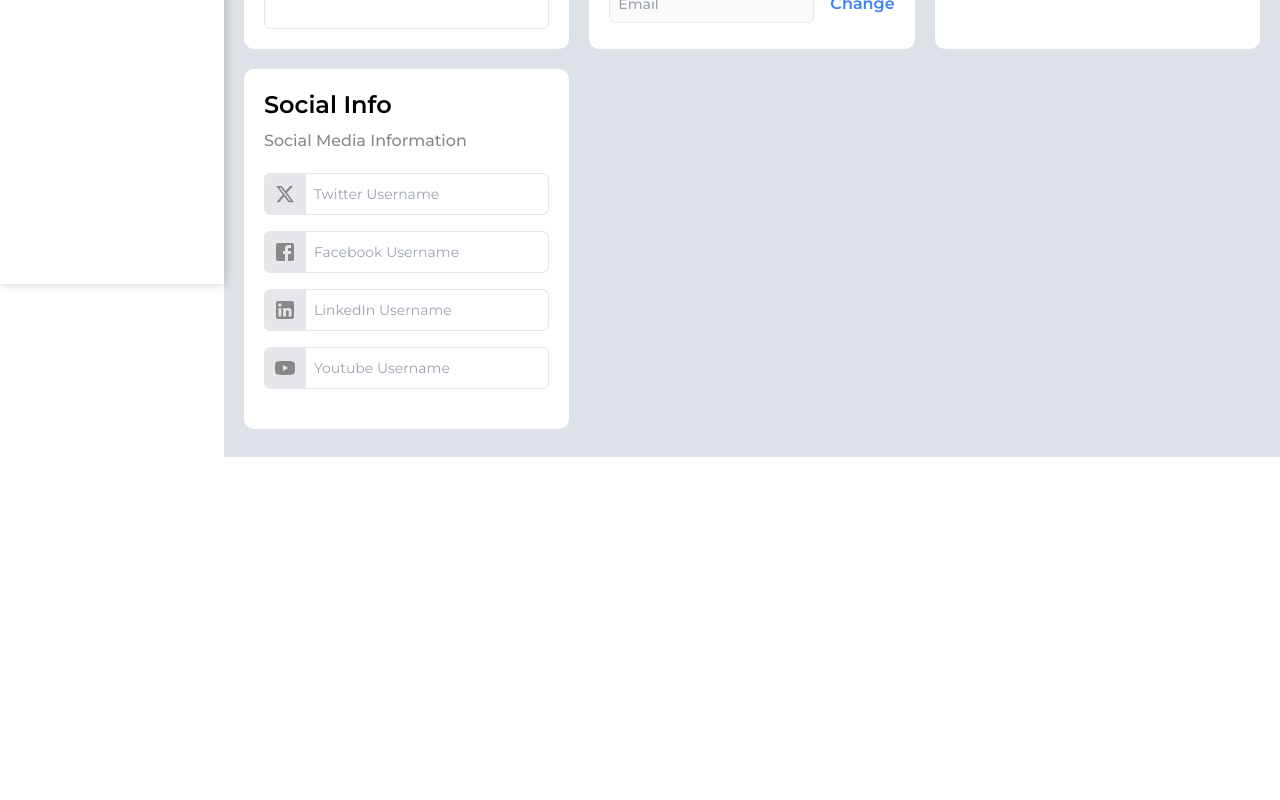
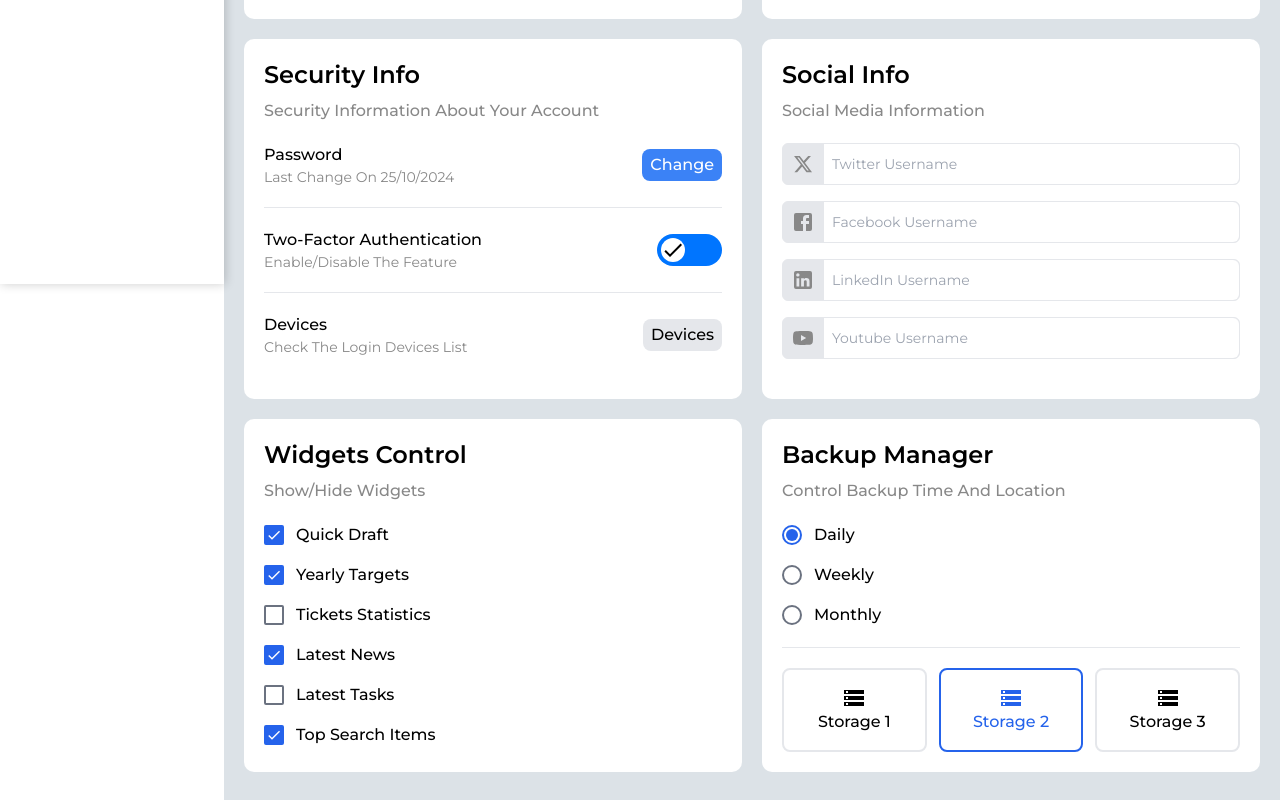
Before and after one commit to mo3taseem666/Big-One, a React (Vite) app: page /Settings in a window 1280 px wide. Shown: the part 516-1316 px from the top of the page. Before the commit the page ends 973 px from the top, so only its background shows below. Built offline with nearby package versions, Linux system fonts and the light colour scheme.

Commit message:
add:completed Settings

```diff
--- /dev/null
+++ b/src/Pages/Friends/BackupManager.jsx
@@ -0,0 +1,62 @@
+import React, { useState } from 'react';
+import { GlobalClasses } from '../../Golbal Components/GlobalClasses';
+import DivHeader from '../../Golbal Components/DivHeader';
+import CustomRadio from '../Settings/Mini Components/Backup Manager/CustomRadio';
+import StorageDiv from '../Settings/Mini Components/Backup Manager/StorageDiv';
+
+export default function BackupManager() {
+    const { mainDiv } = GlobalClasses();
+    const [selected, setSelected] = useState('1');
+    const [selected2, setSelected2] = useState('2');
+
+    console.log(selected);
+
+    return (
+        <div className={mainDiv}>
+            <DivHeader
+                title="Backup Manager"
+                details="Control Backup Time And Location"
+            />
+            <div className="flex flex-col pb-5 border-b gap-4">
+                <CustomRadio
+                    selected={selected}
+                    setSelected={setSelected}
+                    id="1"
+                    label="Daily"
+                />
+                <CustomRadio
+                    selected={selected}
+                    setSelected={setSelected}
+                    id="2"
+                    label="Weekly"
+                />
+                <CustomRadio
+                    selected={selected}
+                    setSelected={setSelected}
+                    id="3"
+                    label="Monthly"
+                />
+            </div>
+            <div className="flex items-center justify-between gap-3">
+                <StorageDiv
+                    selected2={selected2}
+                    setSelected2={setSelected2}
+                    id="1"
+                    name="Storage 1"
+                />
+                <StorageDiv
+                    selected2={selected2}
+                    setSelected2={setSelected2}
+                    id="2"
+                    name="Storage 2"
+                />
+                <StorageDiv
+                    selected2={selected2}
+                    setSelected2={setSelected2}
+                    id="3"
+                    name="Storage 3"
+                />
+            </div>
+        </div>
+    );
+}
--- /dev/null
+++ b/src/Pages/Settings/Components/WidgetsControl.jsx
@@ -0,0 +1,21 @@
+import DivHeader from '../../../Golbal Components/DivHeader';
+import { GlobalClasses } from '../../../Golbal Components/GlobalClasses';
+import CustomCheckbox from '../Mini Components/Widgets Control/CustomCheckbox';
+
+export default function WidgetsControl() {
+    const { mainDiv } = GlobalClasses();
+
+    return (
+        <div className={mainDiv}>
+            <DivHeader title="Widgets Control" details="Show/Hide Widgets" />
+            <div className="flex flex-col gap-4">
+                <CustomCheckbox isChecked={true} label='Quick Draft' />
+                <CustomCheckbox isChecked={true} label='Yearly Targets' />
+                <CustomCheckbox isChecked={false} label='Tickets Statistics' />
+                <CustomCheckbox isChecked={true} label='Latest News' />
+                <CustomCheckbox isChecked={false} label='Latest Tasks' />
+                <CustomCheckbox isChecked={true} label='Top Search Items' />
+            </div>
+        </div>
+    );
+}
--- /dev/null
+++ b/src/Pages/Settings/Mini Components/Backup Manager/CustomRadio.jsx
@@ -0,0 +1,19 @@
+import React from 'react';
+
+export default function CustomRadio({ selected, id, label, setSelected }) {
+    return (
+        <div
+            className="flex w-fit cursor-pointer items-center gap-3"
+            onClick={() => setSelected(id)}
+        >
+            <div
+                className={`size-[20px] ${selected !== id ? 'border-gray-500' : 'border-blue-600'} flex justify-center items-center rounded-full border-2`}
+            >
+                <div
+                    className={`${selected !== id ? 'scale-0' : 'bg-blue-600'} rounded-full rotate-0 duration-200 scale-1 size-3 `}
+                ></div>
+            </div>
+            <p className="font-medium">{label}</p>
+        </div>
+    );
+}
--- /dev/null
+++ b/src/Pages/Settings/Mini Components/Backup Manager/StorageDiv.jsx
@@ -0,0 +1,18 @@
+import React from 'react';
+import StorageIcon from '@mui/icons-material/Storage';
+
+export default function StorageDiv({ name, id, selected2, setSelected2 }) {
+    return (
+        <div
+            onClick={() => setSelected2(id)}
+            className={`border-2 ${selected2 === id ? 'border-blue-600' : ''} rounded-lg w-full py-4`}
+        >
+            <div
+                className={`flex flex-col ${selected2 === id ? 'text-blue-600' : ''} font-medium items-center`}
+            >
+                <StorageIcon />
+                <p>{name}</p>
+            </div>
+        </div>
+    );
+}
--- /dev/null
+++ b/src/Pages/Settings/Mini Components/Widgets Control/CustomCheckbox.jsx
@@ -0,0 +1,23 @@
+import CheckIcon from '@mui/icons-material/Check';
+import { useState } from 'react';
+
+export default function CustomCheckbox({ isChecked, label }) {
+    const [checked, setChecked] = useState(isChecked && true);
+    return (
+        <div
+            className="flex w-fit cursor-pointer items-center gap-3"
+            onClick={() => setChecked(!checked)}
+        >
+            <div
+                className={`size-[20px] ${!checked ? 'border-gray-500' : 'border-blue-600'} rounded-sm border-2`}
+            >
+                <div
+                    className={`${!checked ? 'scale-0 rotate-180' : ''} rotate-0 duration-200 scale-1 size-full bg-blue-600 flex justify-center items-center`}
+                >
+                    <CheckIcon className="text-white" fontSize="5px" />
+                </div>
+            </div>
+            <p className="font-medium">{label}</p>
+        </div>
+    );
+}
--- a/src/Pages/Settings/Settings.jsx
+++ b/src/Pages/Settings/Settings.jsx
@@ -1,19 +1,22 @@
-import React from 'react';
 import Header from '../../Golbal Components/Header';
 import SiteControl from './Components/SiteControl';
 import GeneralInfo from './Components/GeneralInfo';
 import SecurityInfo from './Components/SecurityInfo';
 import SocialInfo from './Components/SocialInfo';
+import WidgetsControl from './Components/WidgetsControl';
+import BackupManager from '../Friends/BackupManager';
 
 export default function Settings() {
     return (
         <>
             <Header header="Settings" />
-            <div className="grid gap-5 xs:grid-cols-1 sm:grid-cols-2 grid-cols-3 ">
+            <div className="grid gap-5 xs:grid-cols-1 sm:grid-cols-1 cus2:grid-cols-2 grid-cols-3 ">
                 <SiteControl />
                 <GeneralInfo />
                 <SecurityInfo />
                 <SocialInfo />
+                <WidgetsControl />
+                <BackupManager />
             </div>
         </>
     );
```
Also changed, not shown: src/Pages/Settings/Components/SocialInfo.jsx (+14 -6 lines).
